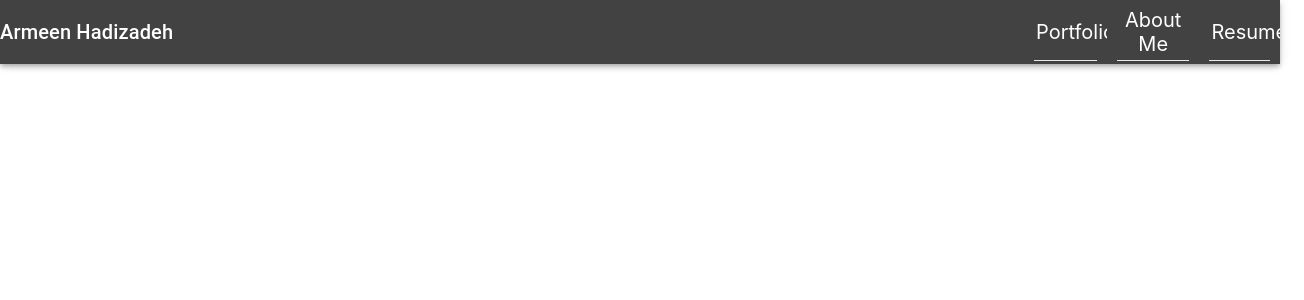
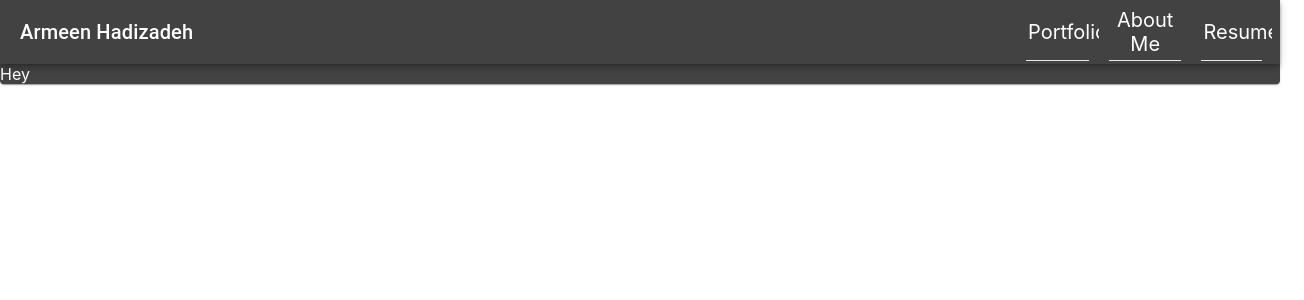
Before and after one commit to arms1997/personal-website, a React (Create React App) app: page /portfolio in a window 1280 px wide. Shown: the top 300 px of the page, 1304 px wide, since content can reach past the window. Built offline with nearby package versions, Linux system fonts and the light colour scheme.

Commit message:
styling for nav components

```diff
--- a/src/components/Navbar.jsx
+++ b/src/components/Navbar.jsx
@@ -16,10 +16,14 @@ const useStyles = makeStyles((theme) => ({
     justifyContent: "space-between",
     width: "100%",
   },
+  name: {
+    marginLeft: "20px",
+  },
   buttonGroup: {
     display: "flex",
     justifyContent: "space-evenly",
     width: "20vw",
+    marginRight: 8,
   },
 }));
 
@@ -43,9 +47,11 @@ const Navbar = (props) => {
   }
 
   return (
-    <AppBar className={classes.root} color="inherit">
+    <AppBar className={classes.root} color="inherit" position="sticky">
       <Toolbar className={classes.toolbar}>
-        <Typography variant="h6">{data.name}</Typography>
+        <Typography className={classes.name} variant="h6">
+          {data.name}
+        </Typography>
         <div className={classes.buttonGroup}>
           <button class="bttn-minimal bttn-md">Portfolio</button>
           <button class="bttn-minimal bttn-md">About Me</button>
```
